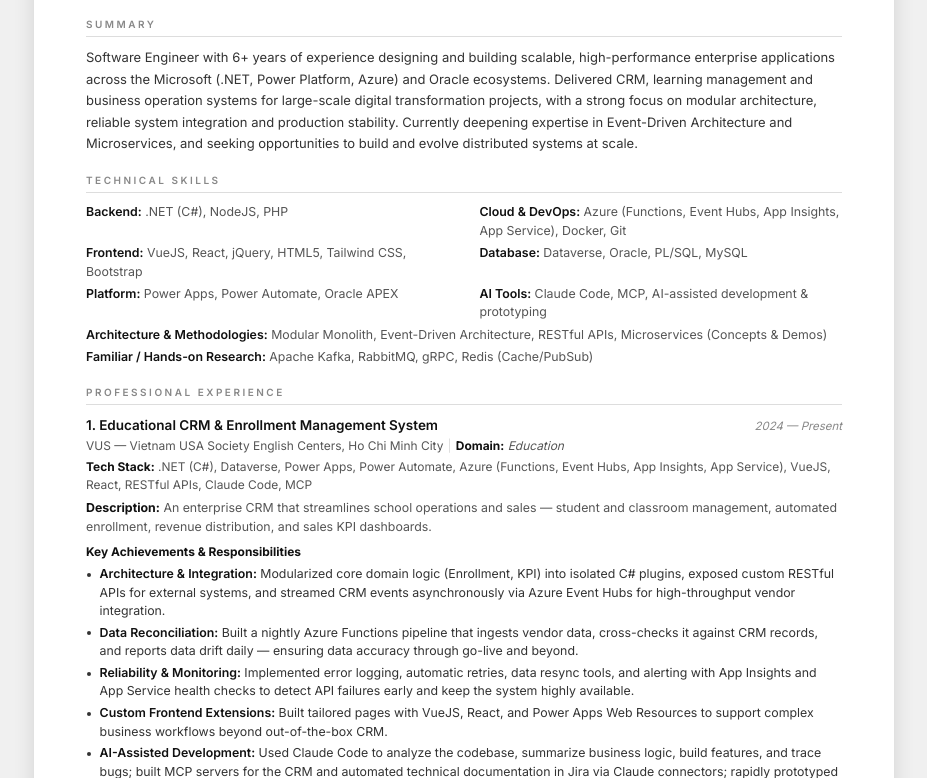
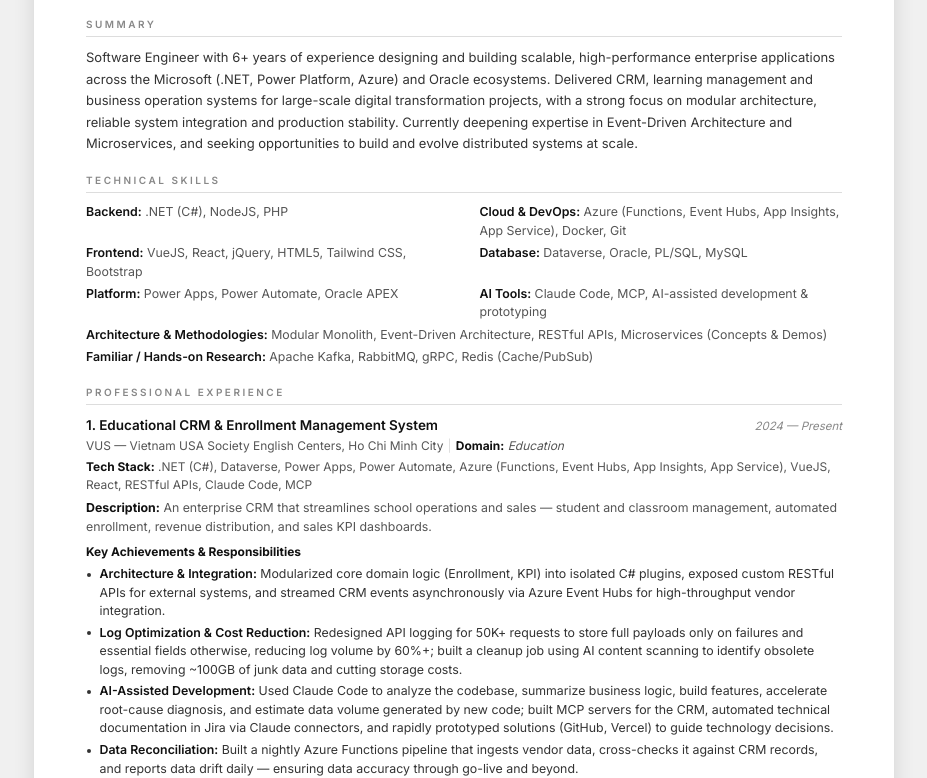
Before and after one commit to nlcthong1997/nlcthong, a plain HTML site: page portfolio/index.html in a window 1280 px wide. Shown: the part 154-932 px from the top of the page, without its empty margins (176-1103 px from the left). Drawn offline with Linux system fonts and the light colour scheme.

Commit message:
Portfolio CV: add log optimization metrics and AI diagnosis to project 1
Co-Authored-By: Claude Opus 5.5 <noreply@anthropic.com>
Claude-Session: https://claude.ai/code/session_01XZzZw1gJhhW7ia8J1sgHbD

```diff
--- a/portfolio/index.html
+++ b/portfolio/index.html
@@ -389,10 +389,11 @@
       <div class="exp-achievements-title">Key Achievements &amp; Responsibilities</div>
       <ul class="exp-achievements">
         <li><strong>Architecture &amp; Integration:</strong> Modularized core domain logic (Enrollment, KPI) into isolated C# plugins, exposed custom RESTful APIs for external systems, and streamed CRM events asynchronously via Azure Event Hubs for high-throughput vendor integration.</li>
+        <li><strong>Log Optimization &amp; Cost Reduction:</strong> Redesigned API logging for 50K+ requests to store full payloads only on failures and essential fields otherwise, reducing log volume by 60%+; built a cleanup job using AI content scanning to identify obsolete logs, removing ~100GB of junk data and cutting storage costs.</li>
+        <li><strong>AI-Assisted Development:</strong> Used Claude Code to analyze the codebase, summarize business logic, build features, accelerate root-cause diagnosis, and estimate data volume generated by new code; built MCP servers for the CRM, automated technical documentation in Jira via Claude connectors, and rapidly prototyped solutions (GitHub, Vercel) to guide technology decisions.</li>
         <li><strong>Data Reconciliation:</strong> Built a nightly Azure Functions pipeline that ingests vendor data, cross-checks it against CRM records, and reports data drift daily — ensuring data accuracy through go-live and beyond.</li>
-        <li><strong>Reliability &amp; Monitoring:</strong> Implemented error logging, automatic retries, data resync tools, and alerting with App Insights and App Service health checks to detect API failures early and keep the system highly available.</li>
+        <li><strong>Reliability &amp; Monitoring:</strong> Added automatic retries, data resync tools, and alerting via App Insights and App Service health checks to detect API failures early and keep the system highly available.</li>
         <li><strong>Custom Frontend Extensions:</strong> Built tailored pages with VueJS, React, and Power Apps Web Resources to support complex business workflows beyond out-of-the-box CRM.</li>
-        <li><strong>AI-Assisted Development:</strong> Used Claude Code to analyze the codebase, summarize business logic, build features, and trace bugs; built MCP servers for the CRM and automated technical documentation in Jira via Claude connectors; rapidly prototyped and validated solutions (GitHub, Vercel) to guide technology decisions.</li>
       </ul>
     </div>
 
```
Also changed, not shown: 1 other file.
